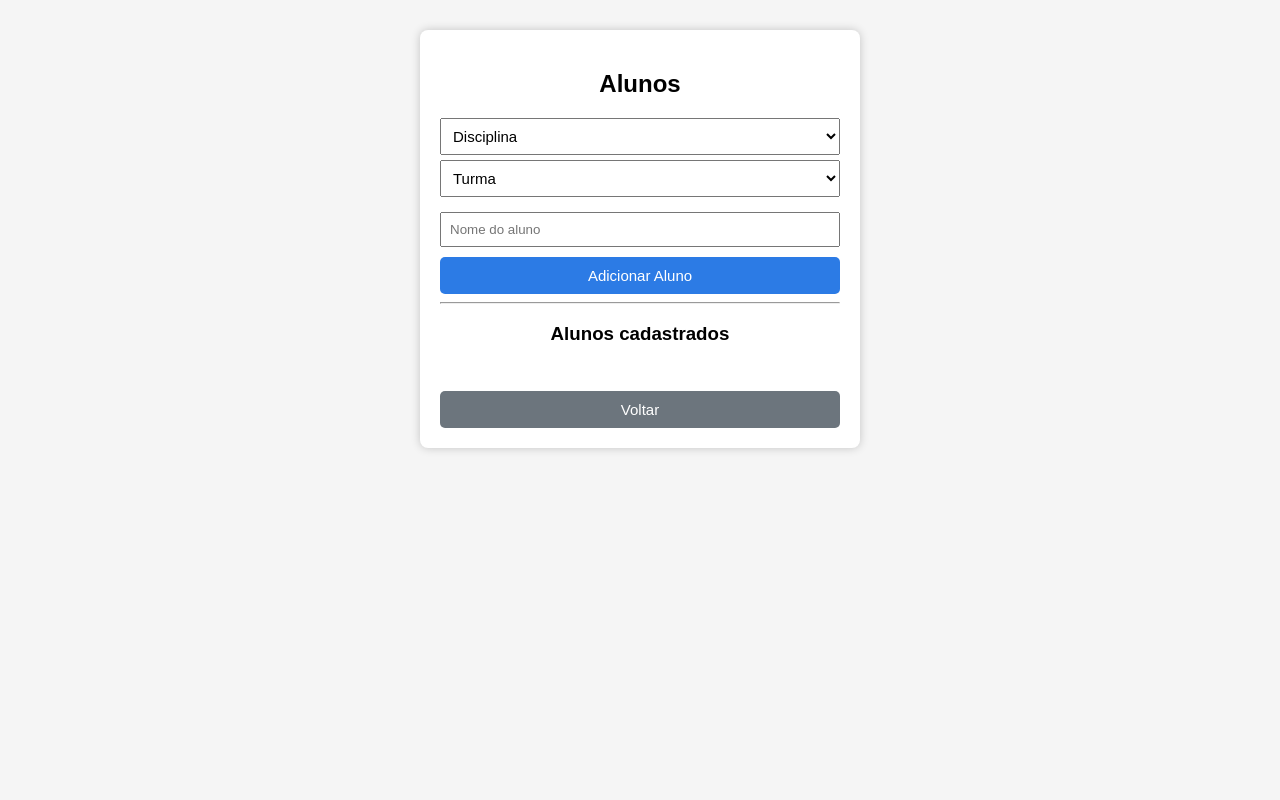
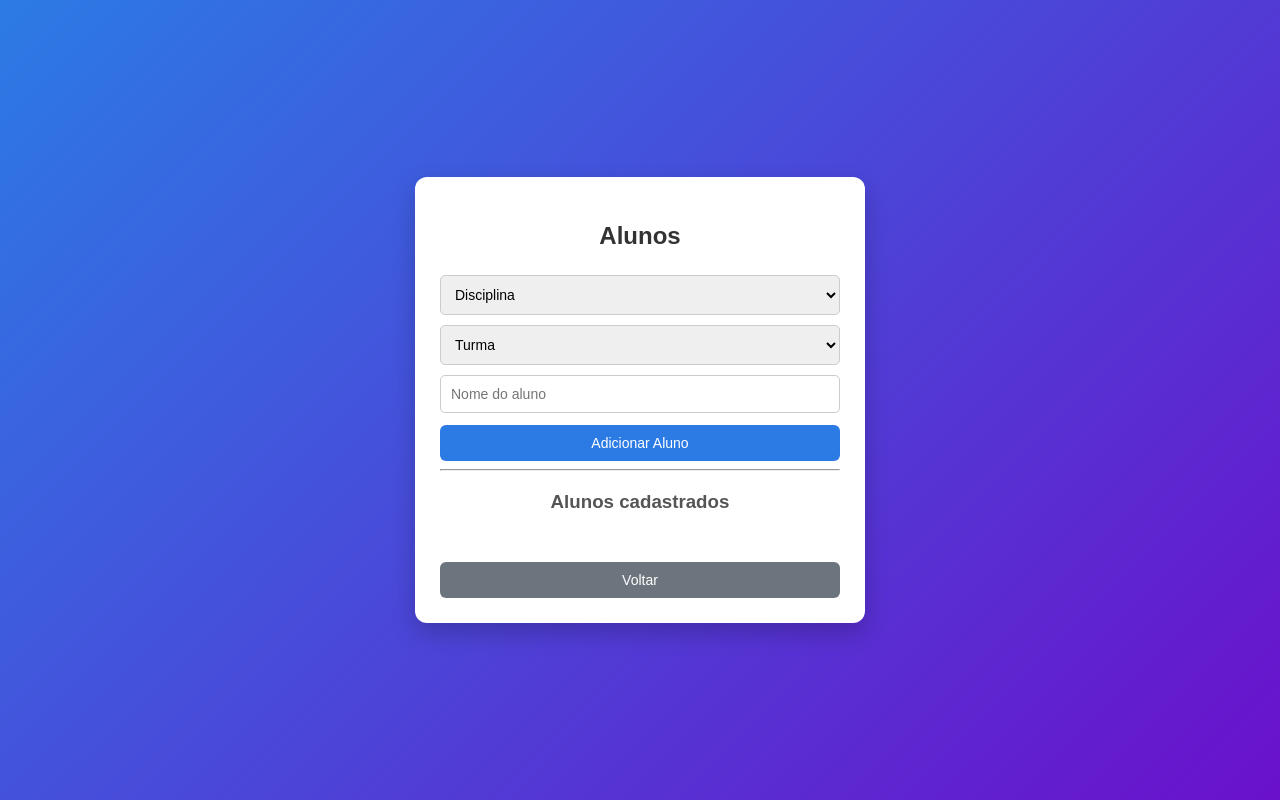
Before and after one commit to Fabiorefer/diario-escolar1.1, a Flask app: page /alunos in a window 1280 px wide. Run offline with Flask 3, Linux system fonts and the light colour scheme; the visitor is signed in with stand-in values (Sample User, id 1); data that the repository does not hold is empty.

Commit message:
Update alunos.html

```diff
--- a/templates/alunos.html
+++ b/templates/alunos.html
@@ -2,56 +2,76 @@
 <html>
 <head>
 <meta charset="UTF-8">
+<meta name="viewport" content="width=device-width, initial-scale=1.0">
 <title>Alunos</title>
 
 <style>
 
-body{
-font-family: Arial;
-background:#f5f5f5;
-text-align:center;
-margin:0;
+*{
+    box-sizing: border-box;
 }
 
+body{
+    font-family: Arial, sans-serif;
+    background: linear-gradient(135deg, #2c7be5, #6a11cb);
+    margin:0;
+    min-height:100vh;
+    display:flex;
+    justify-content:center;
+    align-items:center;
+}
+
+/* CAIXA */
 .box{
     background:white;
-width:400px;
-margin:auto;
-margin-top:30px;
-padding:20px;
-border-radius:8px;
-box-shadow:0 0 10px rgba(0,0,0,0.2);
+    width:90%;
+    max-width:450px;
+    padding:25px;
+    border-radius:12px;
+    box-shadow:0 10px 25px rgba(0,0,0,0.2);
+    text-align:center;
 }
 
-select{
-width:100%;
-padding:8px;
-font-size:15px;
-margin-bottom:5px;
+/* TÍTULOS */
+h2{
+    margin-bottom:15px;
+    color:#333;
 }
 
-input{
-width:95%;
-padding:8px;
-margin-top:10px;
+h3{
+    margin-top:20px;
+    color:#555;
 }
 
+/* INPUTS */
+input, select{
+    width:100%;
+    padding:10px;
+    font-size:14px;
+    margin-top:10px;
+    border-radius:5px;
+    border:1px solid #ccc;
+}
+
+/* BOTÕES */
 button{
     width:100%;
     padding:10px;
-margin-top:10px;
-font-size:15px;
+    margin-top:12px;
+    font-size:14px;
     border:none;
-border-radius:5px;
+    border-radius:6px;
     background:#2c7be5;
     color:white;
     cursor:pointer;
+    transition:0.3s;
 }
 
 button:hover{
     background:#1a5ed8;
 }
 
+/* VOLTAR */
 .voltar{
     background:#6c757d;
 }
@@ -60,16 +80,36 @@ background:#6c757d;
     background:#545b62;
 }
 
-ul{
-list-style:none;
-padding:0;
+/* LISTA */
+.lista{
+    margin-top:10px;
 }
 
-li{
+/* CARD ALUNO */
+.item{
     background:#f1f1f1;
-margin:5px;
-padding:8px;
-border-radius:5px;
+    padding:10px;
+    margin:6px 0;
+    border-radius:6px;
+    text-align:left;
+    font-size:14px;
+}
+
+/* RESPONSIVO */
+@media (max-width:400px){
+
+    .box{
+        padding:20px;
+    }
+
+    h2{
+        font-size:20px;
+    }
+
+    button{
+        font-size:13px;
+    }
+
 }
 
 </style>
@@ -108,11 +148,16 @@ border-radius:5px;
 
 <h3>Alunos cadastrados</h3>
 
-<ul>
+<div class="lista">
+
 {% for d,t,a in alunos %}
-<li>{{ d }} - {{ t }} - {{ a }}</li>
+<div class="item">
+<b>{{ a }}</b><br>
+{{ d }} - {{ t }}
+</div>
 {% endfor %}
-</ul>
+
+</div>
 
 <br>
 
```
Lines whose indentation alone changed are shown as unchanged.
